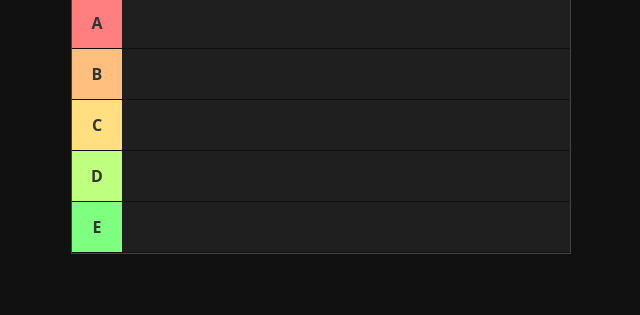
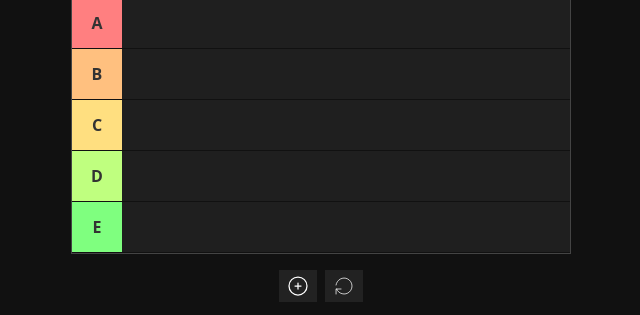
Before and after one commit to RoudiOlding/tek03_javaScript, a plain HTML site: page 2. proyects/tierMaker/index.html in a window 1280 px wide. Shown: the part 132-447 px from the top of the page, without its empty margins (319-959 px from the left). Drawn offline with Linux system fonts and the light colour scheme.

Commit message:
Firsth checkpoint TIERMAKER.

```diff
--- a/2. proyects/tierMaker/index.html
+++ b/2. proyects/tierMaker/index.html
@@ -1,5 +1,6 @@
 <!DOCTYPE html>
 <html lang="en">
+
 <head>
     <meta charset="UTF-8">
     <meta name="viewport" content="width=device-width, initial-scale=1.0">
@@ -86,8 +87,56 @@
             }
         }
 
+        #selector {
+            display: flex;
+            flex-direction: column;
+            align-items: center;
+            gap: 16px;
+            margin-top: 16px;
+        }
+
+        #selector-buttons {
+            display: flex;
+            gap: 8px;
+            justify-content: center;
+
+            & button, & label {
+                cursor: pointer;
+                transition: all .3s ease;
+                background: #222;
+                display: flex;
+                justify-content: center;
+                align-items: center;
+                width: 30px;
+                height: 24px;
+                padding: 4px;
+
+                &:hover {
+                    background: #444;
+                    scale: 1.1;
+                }
+            }
+
+            & svg {
+                width: 100%;
+                height: 100%;
+            }
+        }
+
+        #selector-items {
+            border: 1px solid #666;
+            width: 100%;
+            height: 100px;
+            margin-bottom: 100px;
+            display: flex;
+        }
     </style>
+
+    <script type="module">
+
+    </script>
 </head>
+
 <body>
     <main>
         <header id="top-header">
@@ -125,6 +174,36 @@
                 </aside>
             </div>
         </section>
+
+        <footer id="selector">
+
+            <section id="selector-buttons">
+                <label>
+                    <svg xmlns="http://www.w3.org/2000/svg" viewBox="0 0 24 24" fill="none" stroke="currentColor"
+                        stroke-linecap="round" stroke-linejoin="round" width="24" height="24" stroke-width="1.25">
+                        <path d="M3 12a9 9 0 1 0 18 0a9 9 0 0 0 -18 0"></path>
+                        <path d="M9 12h6"></path>
+                        <path d="M12 9v6"></path>
+                    </svg>
+                    <input id="image-input" type="file" hidden>
+                </label>
+
+
+                <label>
+                    <svg xmlns="http://www.w3.org/2000/svg" viewBox="0 0 24 24" fill="none" stroke="currentColor"
+                        stroke-linecap="round" stroke-linejoin="round" width="24" height="24" stroke-width="0.75">
+                        <path d="M4.05 11a8 8 0 1 1 .5 4m-.5 5v-5h5"></path>
+                    </svg>
+                </label>
+
+            </section>
+
+            <section id="selector-items">
+
+            </section>
+
+        </footer>
     </main>
 </body>
+
 </html>
```
